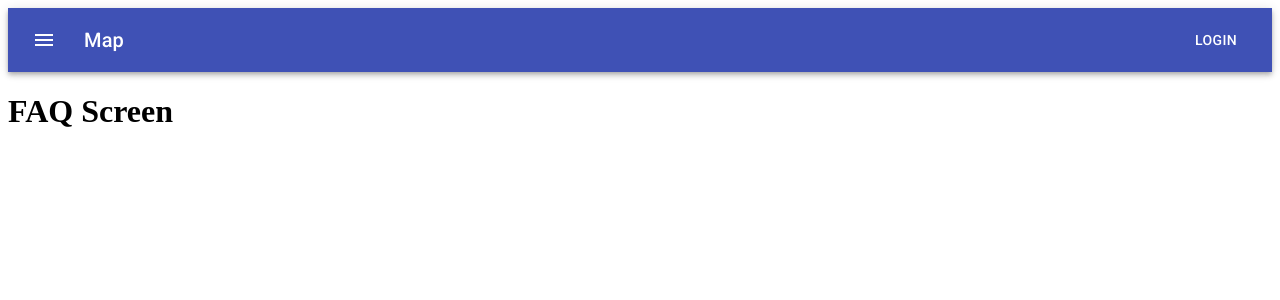
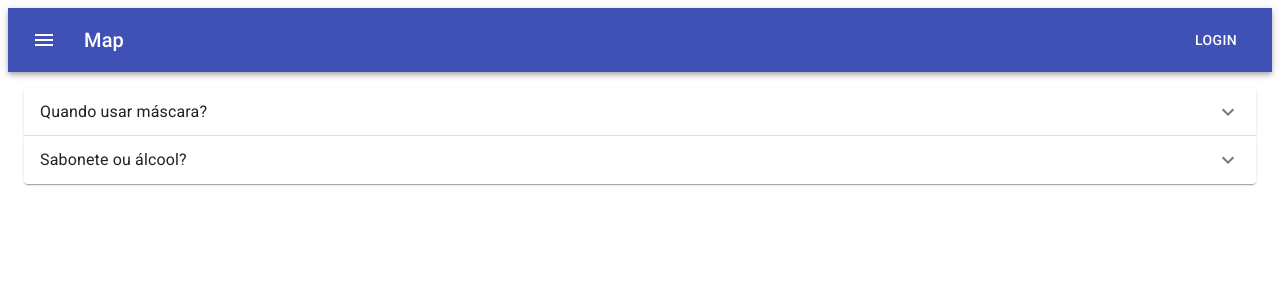
Before and after one commit to covid-19-unibh/app, a React (Create React App) app: page /faq in a window 1280 px wide. Shown: the top 300 px of the page. Built offline with nearby package versions, Linux system fonts and the light colour scheme.

Commit message:
feat: add screens support

```diff
--- a/src/App.tsx
+++ b/src/App.tsx
@@ -6,6 +6,8 @@ import {
 } from 'react-router-dom';
 import Sidebar from './components/Sidebar/Sidebar';
 import Header from './components/Header/Header';
+import MapScreen from './pages/MapScreen/MapScreen';
+import FAQScreen from './pages/FAQScreen/FAQScreen';
 
 function App() {
   const [sidebar, setSidebar] = useState(false)
@@ -22,11 +24,11 @@ function App() {
 
       <Switch>
         <Route exact path="/faq">
-          <h1>FAQ Screen</h1>
+          <FAQScreen />
         </Route>
 
         <Route exact path="/">
-          <h1>Map Screen</h1>
+          <MapScreen />
         </Route>
       </Switch>
     </Router>
--- /dev/null
+++ b/src/components/Container/Container.tsx
@@ -0,0 +1,20 @@
+import React from 'react';
+import { makeStyles } from '@material-ui/core/styles';
+
+const useStyles = makeStyles((theme) => ({
+  root: {
+    padding: theme.spacing(2),
+  }
+}));
+
+const Container: React.FC = ({ children }) => {
+  const classes = useStyles();
+
+  return (
+    <main className={classes.root}>
+      {children}
+    </main>
+  )
+};
+
+export default Container;
--- a/src/components/Header/Header.tsx
+++ b/src/components/Header/Header.tsx
@@ -1,5 +1,4 @@
 import React from 'react';
-import { Drawer } from '@material-ui/core';
 import { makeStyles } from '@material-ui/core/styles';
 import AppBar from '@material-ui/core/AppBar';
 import MenuIcon from '@material-ui/icons/Menu';
--- /dev/null
+++ b/src/pages/FAQScreen/FAQScreen.tsx
@@ -0,0 +1,39 @@
+import React from 'react';
+import { Typography, ExpansionPanel, ExpansionPanelSummary, ExpansionPanelDetails } from '@material-ui/core';
+import ExpandMoreIcon from '@material-ui/icons/ExpandMore';
+import Container from '../../components/Container/Container';
+
+export default function FAQScreen() {
+  return (
+    <Container>
+      <ExpansionPanel>
+        <ExpansionPanelSummary
+          expandIcon={<ExpandMoreIcon />}
+          aria-controls="panel1a-content"
+          id="panel1a-header"
+        >
+          <Typography>Quando usar máscara?</Typography>
+        </ExpansionPanelSummary>
+        <ExpansionPanelDetails>
+          <Typography>
+            Quando espirrar demais.
+          </Typography>
+        </ExpansionPanelDetails>
+      </ExpansionPanel>
+      <ExpansionPanel>
+        <ExpansionPanelSummary
+          expandIcon={<ExpandMoreIcon />}
+          aria-controls="panel2a-content"
+          id="panel2a-header"
+        >
+          <Typography>Sabonete ou álcool?</Typography>
+        </ExpansionPanelSummary>
+        <ExpansionPanelDetails>
+          <Typography>
+            Sabonete é melhor.
+          </Typography>
+        </ExpansionPanelDetails>
+      </ExpansionPanel>
+    </Container>
+  );
+};
--- /dev/null
+++ b/src/pages/MapScreen/MapScreen.tsx
@@ -0,0 +1,7 @@
+import React from 'react';
+
+export default function MapScreen() {
+  return (
+    <h1>Mapa</h1>
+  );
+};
```
